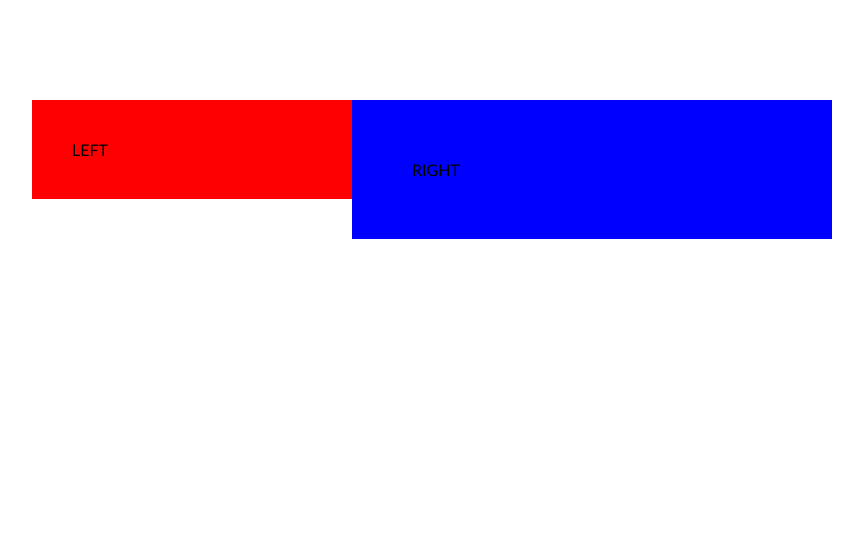
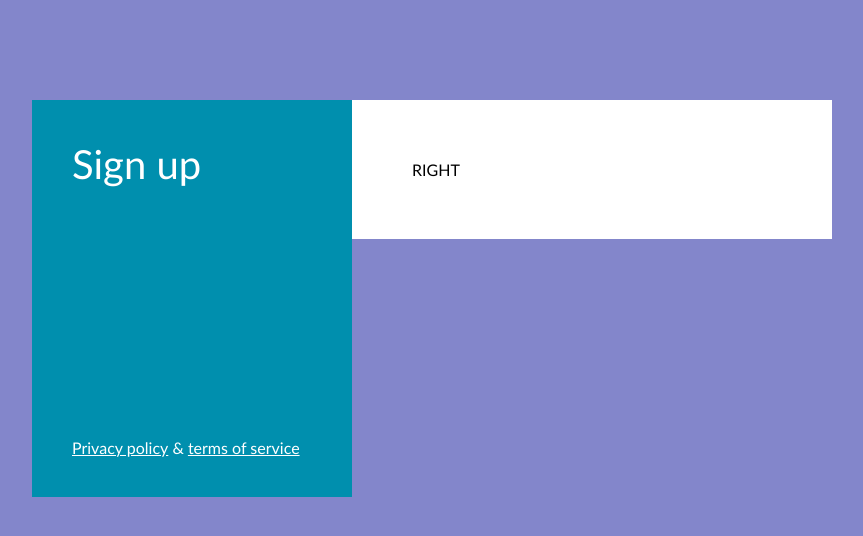
Before and after one commit to ArturasKi/6-sign-up, a website: page index.html in a window 1280 px wide. Shown: the whole page, without its empty margins (208-1071 px from the left). Drawn offline with Linux system fonts and the light colour scheme.

Commit message:
Left column content

```diff
--- a/css/main.css
+++ b/css/main.css
@@ -8,6 +8,7 @@ body * {
 
 body {
     font-family: 'Gill Sans', 'Gill Sans MT', Calibri, 'Trebuchet MS', sans-serif;
+    background-color: #8386CB;
 }
 
 .container {
@@ -20,12 +21,28 @@ body {
     width: 40%;
     float: left;
     padding: 40px;
-    background-color: red;
+    background-color: #008fae;
+    color: white;
+}
+
+.main-title {
+    width: 100%;
+    margin-bottom: 250px;
+    font-size: 40px;
+    font-weight: normal;
+}
+
+.bottom-links {
+    color: white;
+}
+
+.bottom-links > .link {
+    color: white;
 }
 
 .right-column {
     width: 60%;
     float: left;
     padding: 60px;
-    background-color: blue;
+    background-color: #fff;
 }
--- a/index.html
+++ b/index.html
@@ -19,7 +19,12 @@
 
     <main class="container">
         <div class="left-column">
-            LEFT
+            <h1 class="main-title">Sign up</h1>
+            <footer class="bottom-links">
+                <a href="#" class="link">Privacy policy</a>
+                &
+                <a href="#" class="link">terms of service</a>
+            </footer>
         </div>
         <div class="right-column">
             RIGHT
```
